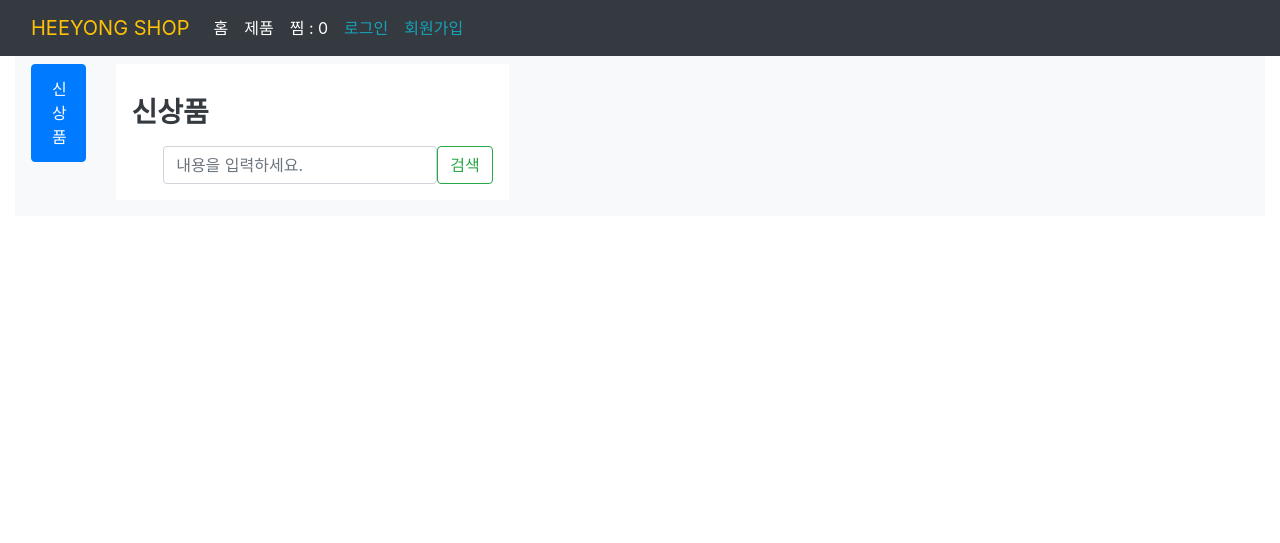
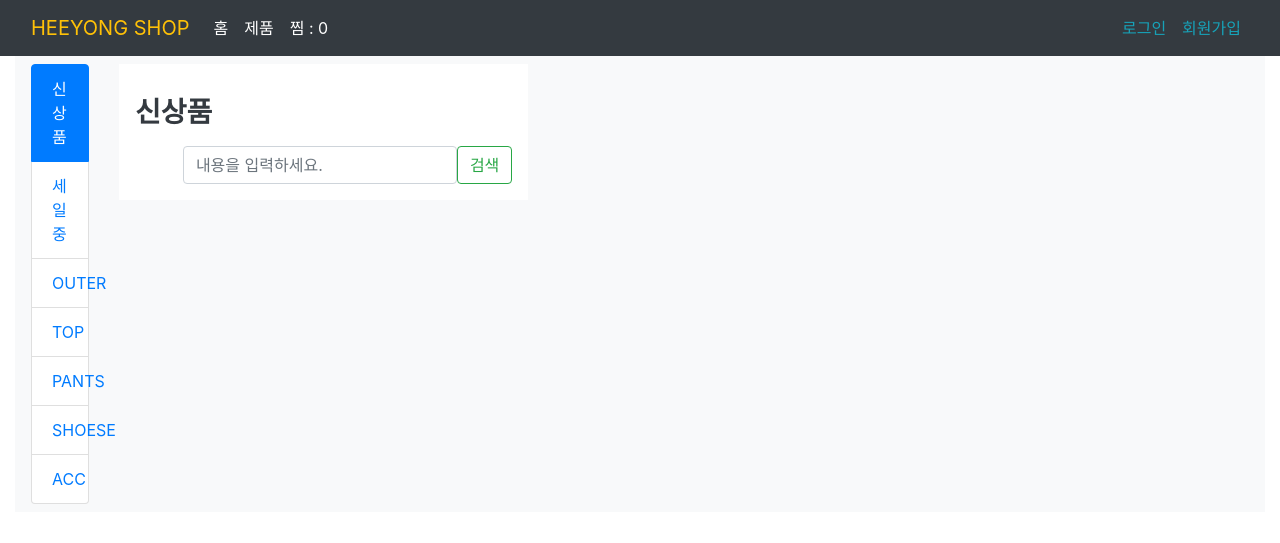
Before and after one commit to heeyong222/OnlineShoppingmall, a Django app: page / in a window 1280 px wide. Shown: the top 543 px of the page. Run offline with Django 3.2, Linux system fonts and the light colour scheme; data that the repository does not hold is empty; some libraries are stand-ins or nearby versions.

Commit message:
HEEYONGSHOP

```diff
--- a/cart/templates/cart/detail.html
+++ b/cart/templates/cart/detail.html
@@ -61,8 +61,8 @@
         </tbody>
 
     </table>
-    <!-- 2번째 질문:화면 크기에따라 위치가 바뀝니다 작은화면일때는 정상인데 화면이 크면 테이블안으로들어가버립니다.-->
-    <div class="font-weight-bold align-buttom">
+    <!-- 화면 크기에따라 위치가 바뀝니다 -->
+    <div class="font-weight-bold align-buttom" width:10%>
             <form action="{% url 'coupon:add' %}" method="post">
                 {% csrf_token %}
                 {{add_coupon}}
--- /dev/null
+++ b/config/secret.py
@@ -0,0 +1,5 @@
+S1 = 'AKIAVFQ2X77E3LU6Y5HM'
+S2 = 'YL2AIJm12mnJZDuA/ECLEPyRX7HGMzjfCIh0QW4M'
+
+MYIAMPORT = '7665638603259492'
+MYIAMPORT2 = 'WUnld6UWJBvlYmY0IgvIJpYI3RbrkSuhNSC1YxXH8s37O27xiCf22eL65WxqP2HCVkDTRBB04E8SHfqZ'
--- a/shop/templates/shop/detail.html
+++ b/shop/templates/shop/detail.html
@@ -10,12 +10,16 @@
         </div>
         <div class="col">
             <h1 class="display-6">{{product.name}}</h1>
+            {% if product.is_sale == True %}
+            <p><span class="badge badge-secondary">가격 : </span><del>{{product.price}}</del>{{product.sale_price}}</p>
+            {% else %}
             <p><span class="badge badge-secondary">가격 : </span>{{product.price}}</p>
+            {% endif %}
 
             <form action="{% url 'cart:product_add' product.id %}" method="post">
                 {{add_to_cart}}
                 {% csrf_token %}
-                <input type="submit" class="btn btn-primary btn-sm" value="Add to Cart">
+                <input type="submit" class="btn btn-primary btn-sm" value="찜하기">
             </form>
 
             <h5><span class="badge badge-secondary">제품 상세 설명</span>{{product.description|linebreaks}}</h5>
--- a/shop/templates/shop/list.html
+++ b/shop/templates/shop/list.html
@@ -8,9 +8,13 @@
     <div class="col-md-2">
         <div class="list-group">
             <a href="/" class="list-group-item {% if not current_category %}active{% endif %}">신상품</a>
-            {% for c in categories %}
-             <a href="{{c.get_absolute_url}}" class="list-group-item {% if current_category.slug == c.slug %}active{% endif %}">{{c.name}}</a>
-            {% endfor %}
+            <a href="/sale" class="list-group-item {% if current_category.slug == 'sale' %}active{% endif %}">세일 중</a>
+            <a href="/outer" class="list-group-item {% if current_category.slug == 'outer' %}active{% endif %}">OUTER</a>
+            <a href="/top" class="list-group-item {% if current_category.slug == 'top' %}active{% endif %}">TOP</a>
+            <a href="/pants" class="list-group-item {% if current_category.slug == 'pants' %}active{% endif %}">PANTS</a>
+            <a href="/shoes" class="list-group-item {% if current_category.slug == 'shoes' %}active{% endif %}">SHOESE</a>
+            <a href="/acc" class="list-group-item {% if current_category.slug == 'acc' %}active{% endif %}">ACC</a>
+
         </div>
     </div>
     <div class="col">
--- a/templates/base.html
+++ b/templates/base.html
@@ -40,7 +40,8 @@
             </a>
           </li>
         </ul>
-        <!-- 첫번째 질문: 네비게이션에서 이부분을 오른쪽으로 붙이고싶은데 justify-content-end로도 안됩니다-->
+      </div>
+
         <ul class="nav navbar-nav justify-content-end">
             {% if user.is_authenticated %}
             <li class="nav-item">
@@ -57,7 +58,7 @@
 
         </ul>
       </div>
-    </div>
+
 </nav>
 <div class="container-fluid">
     <nav class="navbar navbar-expand-lg navbar-light bg-light">
```
Also changed, not shown: config/settings.py (+5 -5 lines).
